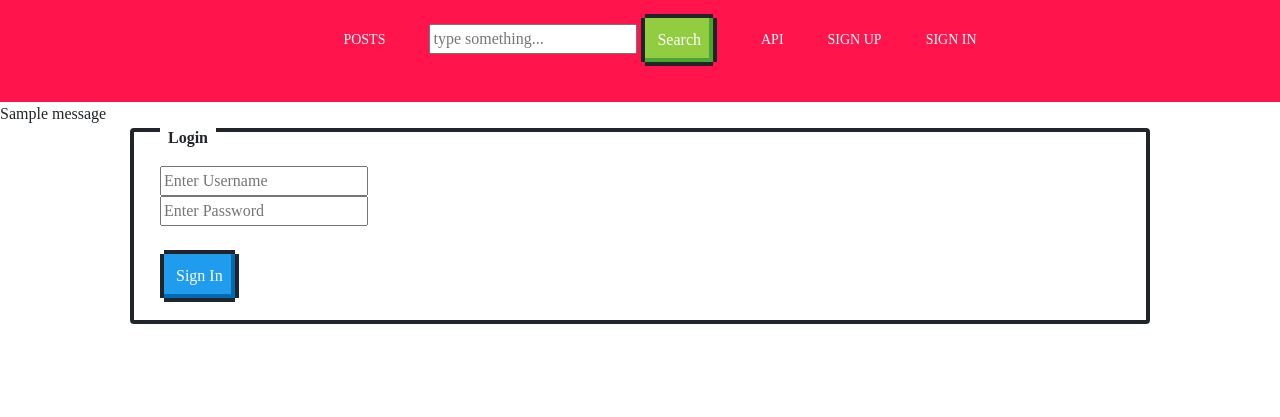
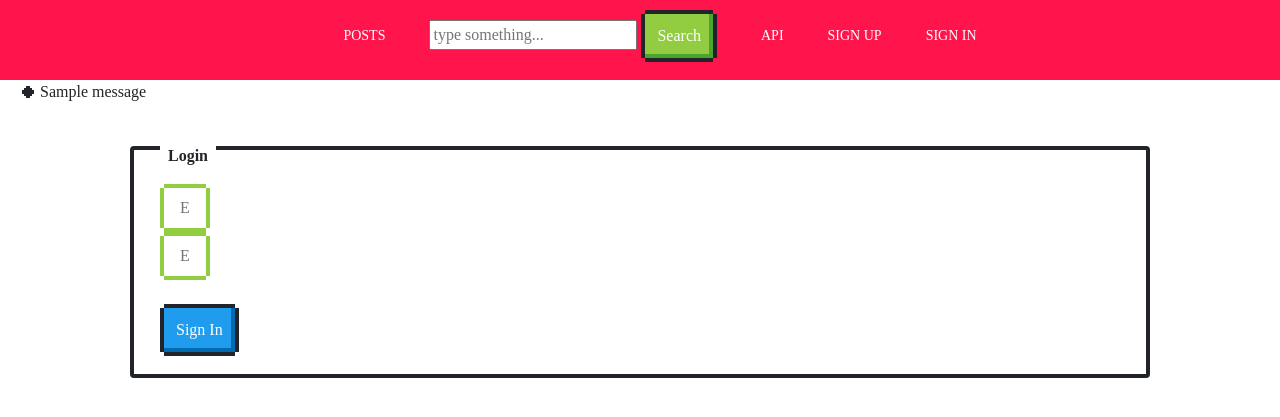
Before and after one commit to fastestmk/Convoy, a Django app: page /signin/ in a window 1280 px wide. Shown: the top 417 px of the page. Run offline with Django 3.2, Linux system fonts and the light colour scheme; tables that the repository leaves empty hold one stand-in row (values such as "Sample post"); one stand-in notice (Sample message) is shown; some libraries are stand-ins or nearby versions; some web fonts are replaced.

Commit message:
css and html refactored

```diff
--- a/post/templates/base.html
+++ b/post/templates/base.html
@@ -37,9 +37,9 @@
 
   {% if messages %}
     {%for message in messages %}
-    <div class="alert alert-warning alert-dismissable" role="alert">
-      {{message}}
-    </div>
+    <ul class="nes-list is-disc">
+      <li>{{message}}</li>
+    </ul>
     {% endfor %}
   {% endif %}
 
--- a/static/css/style.css
+++ b/static/css/style.css
@@ -12,7 +12,7 @@ body {
 
 nav {
   background: #FF144B ;
-  padding-bottom:20px;
+  padding-bottom:2px;
 }
 
 header::after{
@@ -30,7 +30,7 @@ nav ul{
 nav li{
   display: inline-block;
   margin-left:40px;
-  padding-top: 14px;
+  padding-top:10px;
   position: relative;
 }
 
@@ -38,7 +38,7 @@ nav a{
   color: white ;
   text-decoration: none;
   text-transform: uppercase;
-  font-size: 14px;
+  font-size:14px;
 }
 
 nav a:hover {
--- a/userprofiles/templates/login.html
+++ b/userprofiles/templates/login.html
@@ -1,28 +1,19 @@
 {% extends 'base.html' %}
 
 {% block content %}
+<br>
 <div class="nes-container with-title">
   <h2 class="title">Login</h2>
   <form  method="POST">
     {% csrf_token %}
-        {% if form.errors %}
-        <div class="alert alert-warning alert-dismissable" role="alert">
-            <button class="close" data-dismiss="alert">
-            <p> Your Form Has Errors...</p>
-            {% for field in form %}
-            {% if field.errors %}
-            {{ field.errors }}
-            {% endif %}
-            {% endfor %}
+    <div style="width:50px" class="nes-field is-inline">
+      <input type="text" name="username" class="nes-input is-success" placeholder="Enter Username">
     </div>
-        {% endif %}
-        <div class="form-group">
-            <input type="text" class="form-control" placeholder="Enter Username" name="username">
+    <div style="width:50px" class="nes-field is-inline">
+      <input type="password" name="password" class="nes-input is-success" placeholder="Enter Password">
     </div>
-        <div class="form-group">
-            <input type="password" class="form-control"  placeholder="Enter Password" name="password">
-        </div>
-        <br><button type="submit" class="nes-btn is-primary">Sign In</button>
+    <br>
+    <button type="submit" class="nes-btn is-primary">Sign In</button>
   </form>
 </div>
 {% endblock %}
```
Also changed, not shown: post/views.py (+7 -52 lines), userprofiles/templates/register.html (+1 -13 lines), comments/migrations/__init__.py (added), post/migrations/__init__.py (deleted), userprofiles/migrations/__init__.py (added). Lines whose indentation alone changed are shown as unchanged.
